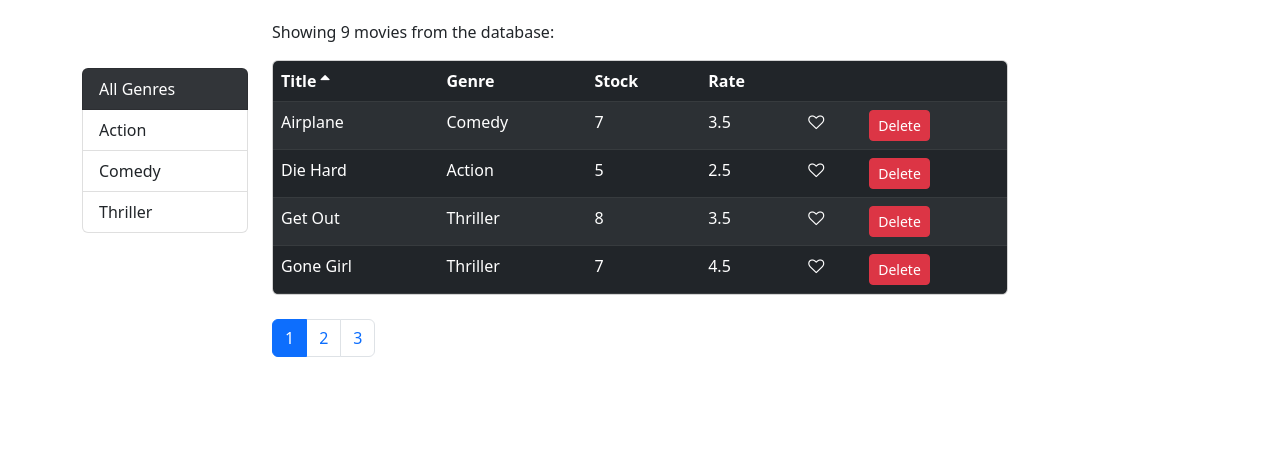
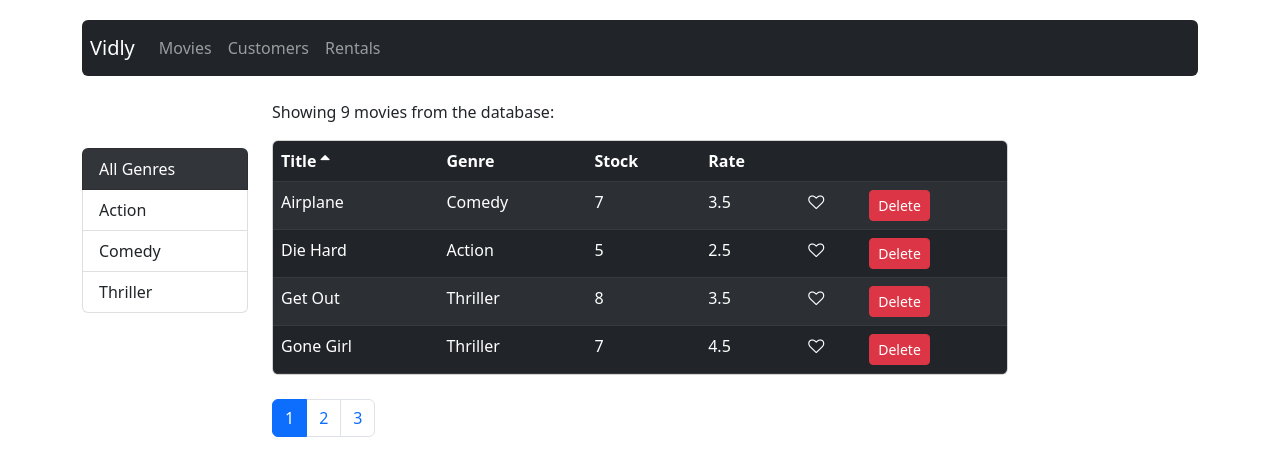
Before and after one commit to Farimah71/Vidly, a React (Create React App) app: page / in a window 1280 px wide. Shown: the top 476 px of the page. Built offline with nearby package versions, Linux system fonts and the light colour scheme.

Commit message:
Add Navbar component

```diff
--- a/src/App.js
+++ b/src/App.js
@@ -1,9 +1,11 @@
 import "./App.css";
 import Movies from "./components/Movies";
+import Navbar from "./components/navbar";
 
 function App() {
   return (
     <main className="container">
+      <Navbar />
       <Movies />
     </main>
   );
--- /dev/null
+++ b/src/components/navbar.jsx
@@ -0,0 +1,44 @@
+import React from "react";
+import { Link } from "react-router-dom";
+
+const Navbar = () => {
+  return (
+    <nav className="navbar navbar-expand-lg navbar-dark bg-dark rounded mb-4 p-2">
+      <Link className="navbar-brand" to="/movies">
+        Vidly
+      </Link>
+      <button
+        className="navbar-toggler"
+        type="button"
+        data-toggle="collapse"
+        data-target="#navbarNav"
+        aria-controls="navbarNav"
+        aria-expanded="false"
+        aria-label="Toggle navigation"
+      >
+        <span className="navbar-toggler-icon"></span>
+      </button>
+      <div className="collapse navbar-collapse" id="navbarNav">
+        <ul className="navbar-nav">
+          <li className="nav-item active">
+            <Link className="nav-link" to="/movies">
+              Movies <span className="sr-only"></span>
+            </Link>
+          </li>
+          <li className="nav-item">
+            <Link className="nav-link" to="/customers">
+              Customers
+            </Link>
+          </li>
+          <li className="nav-item">
+            <Link className="nav-link" to="/rentals">
+              Rentals
+            </Link>
+          </li>
+        </ul>
+      </div>
+    </nav>
+  );
+};
+
+export default Navbar;
```
